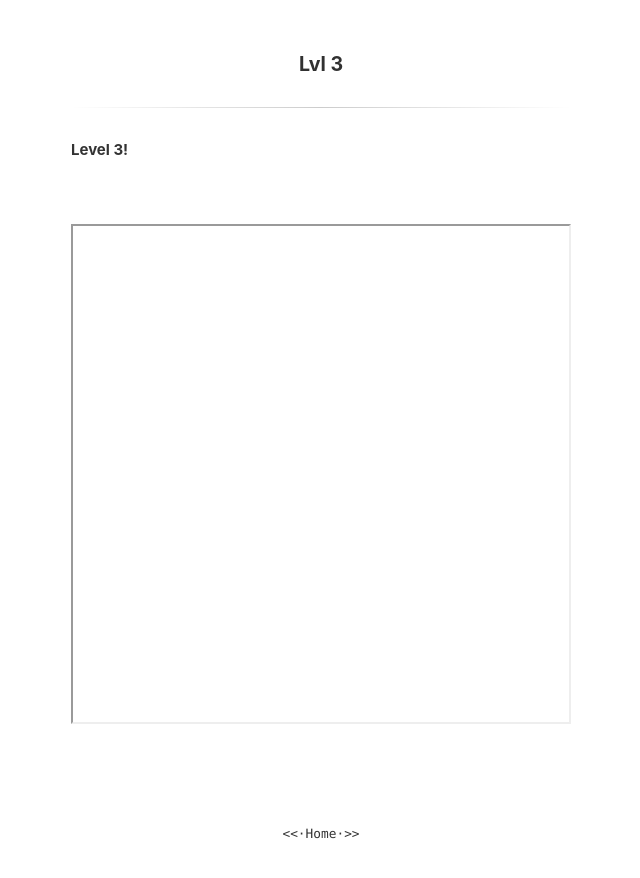
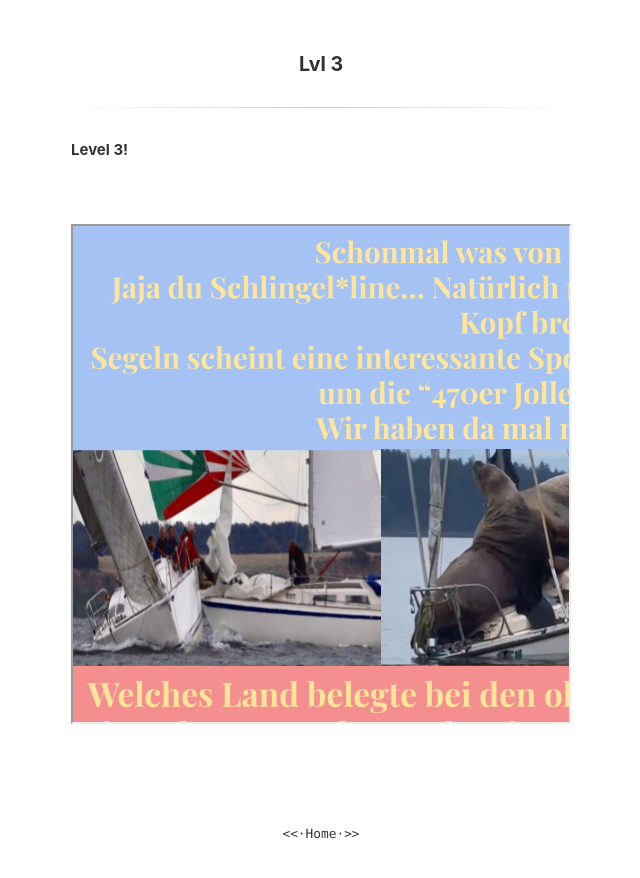
Before and after one commit to mrarno3108/safari, a Gatsby site: page /blog/3 in a window 1280 px wide. Shown: the whole page, without its empty margins (319-959 px from the left). Built offline with nearby package versions, Linux system fonts and the light colour scheme; Gatsby itself is replaced by a stand-in of ours.

Commit message:
Update 3.md

```diff
--- a/src/pages/blog/3.md
+++ b/src/pages/blog/3.md
@@ -5,6 +5,6 @@
 ---
 
 **Level 3!**
-<iframe src='public/Level3.png' width='100%' height='500px'>
+<iframe src='/Level3.png' width='100%' height='500px'>
 
 **Denkt dran alles klein zuschrieben! :) **
```
